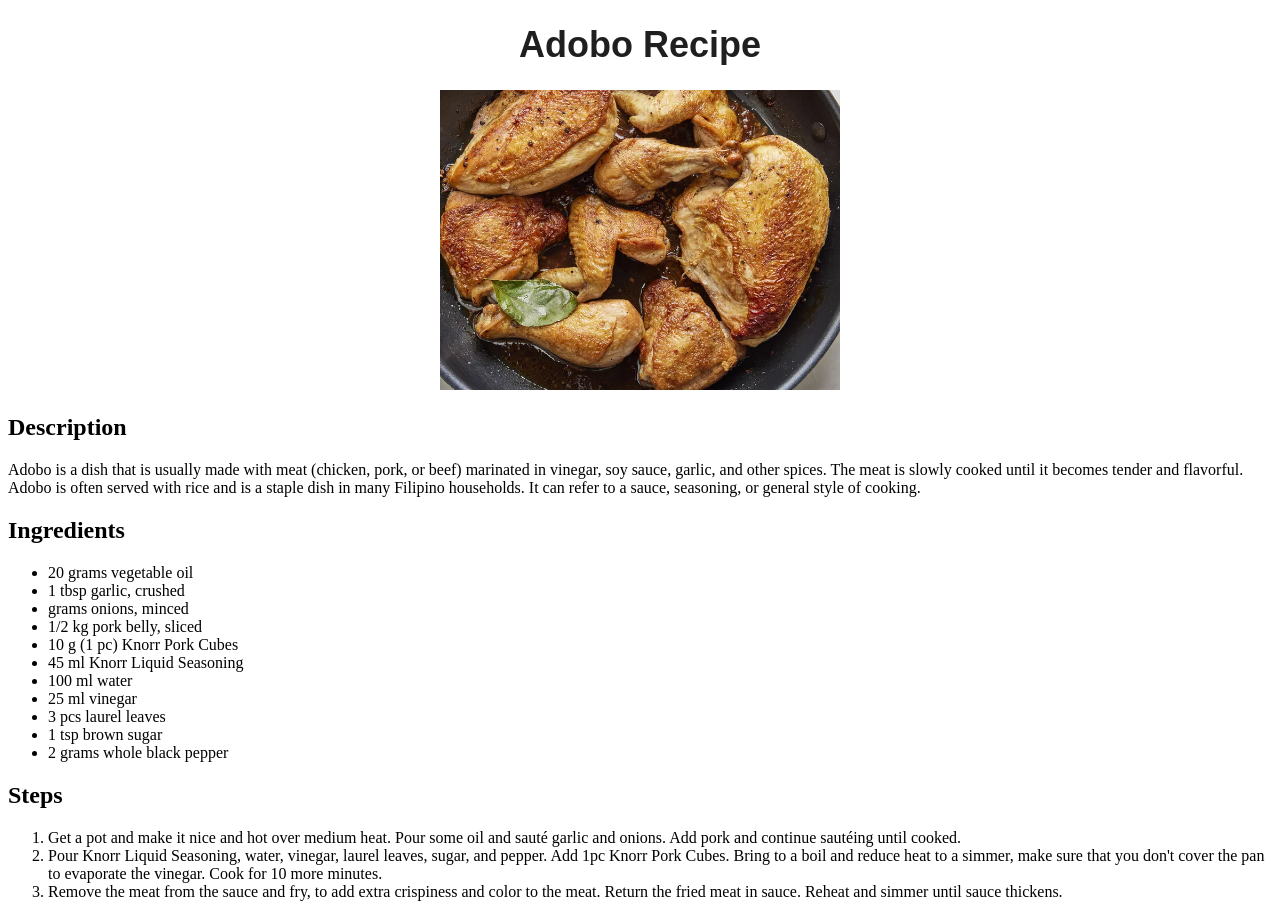
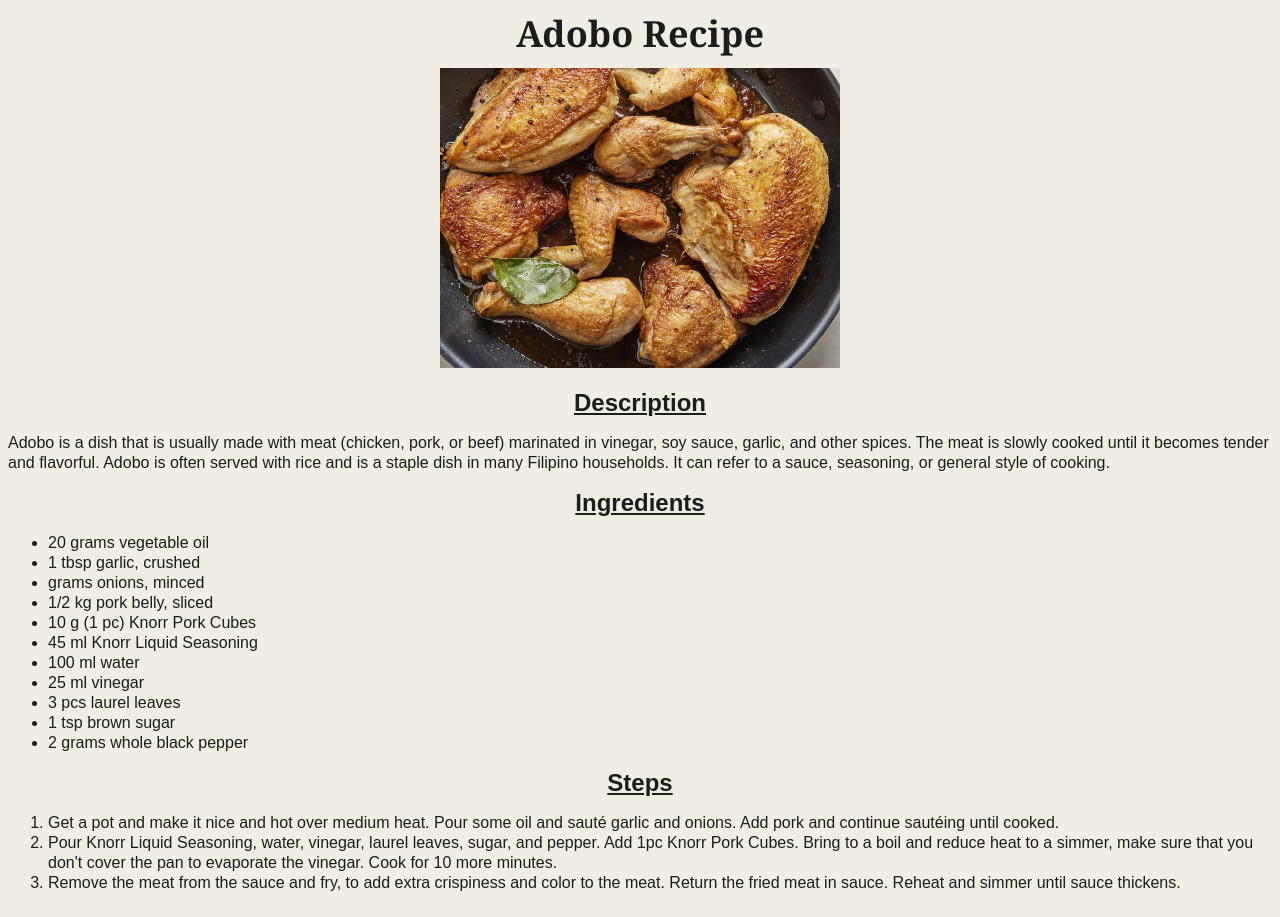
Before and after one commit to pekengduck/odin-recipes, a plain HTML site: page recipes/adobo.html in a window 1280 px wide. Drawn offline with Linux system fonts and the light colour scheme.

Commit message:
Simple style

```diff
--- a/recipes/adobo.html
+++ b/recipes/adobo.html
@@ -7,14 +7,15 @@
 </head>
 <body>
     <h1 class="heading">Adobo Recipe</h1>
+
     <div class="recipe-img">
         <img src="./img/img-adobo.webp" alt="Adobo Image">
     </div>
 
-    <h2>Description</h2>
+    <h2 class="subheading">Description</h2>
     <p>Adobo is a dish that is usually made with meat (chicken, pork, or beef) marinated in vinegar, soy sauce, garlic, and other spices. The meat is slowly cooked until it becomes tender and flavorful. Adobo is often served with rice and is a staple dish in many Filipino households. It can refer to a sauce, seasoning, or general style of cooking.</p>
 
-    <h2>Ingredients</h2>
+    <h2 class="subheading">Ingredients</h2>
 
     <ul class="ingredients">
         <li>20 grams vegetable oil</li>
@@ -30,7 +31,7 @@
         <li>2 grams whole black pepper</li>
     </ul>
 
-    <h2>Steps</h2>
+    <h2 class="subheading">Steps</h2>
     <ol>
         <li>Get a pot and make it nice and hot over medium heat. Pour some oil and sauté garlic and onions. Add pork and continue sautéing until cooked.</li>
         <li>Pour Knorr Liquid Seasoning, water, vinegar, laurel leaves, sugar, and pepper. Add 1pc Knorr Pork Cubes. Bring to a boil and reduce heat to a simmer, make sure that you don't cover the pan to evaporate the vinegar. Cook for 10 more minutes.</li>
--- a/styles.css
+++ b/styles.css
@@ -1,25 +1,49 @@
-.heading{
+body {
+    background-color: #f0ede5;
+    font-family: Arial, Helvetica, sans-serif;
+    font-size: 16px;
+    line-height: 20px;
+
+    color: #1d1c1c;
+}
+
+h1.heading{
     font-size: 36px;
-    color: rgb(32, 31, 32);
 
-    font-family: Arial, Helvetica, sans-serif;
+    font-family: Cambria, Cochin, Georgia, Times, 'Times New Roman', serif;
     text-align: center;
 }
 
 
+h2.subheading {
+    font-size: 24px;
+    text-align: center;
+    text-decoration: underline;
+}
+
+div ul.main-list{
+    text-align: center;
+}
+
 .main-list li {
     list-style-type: none;
     line-height: 30px;
+    font-weight: 800;
 }
 
 
 li a{
     text-decoration: none;
-    color: rgb(32, 31, 32);
 }
 
 li a:hover{
-    color: rgb(72, 128, 94);
+    text-decoration: underline;
+    color: rgb(50, 100, 81);
+
+}
+
+li a:visited{
+    color: #1d1c1c;
 }
 
 .recipe-img {
```
Also changed, not shown: index.html (+8 -5 lines), recipes/lumpia.html (+3 -3 lines), recipes/tinola.html (+3 -3 lines).
